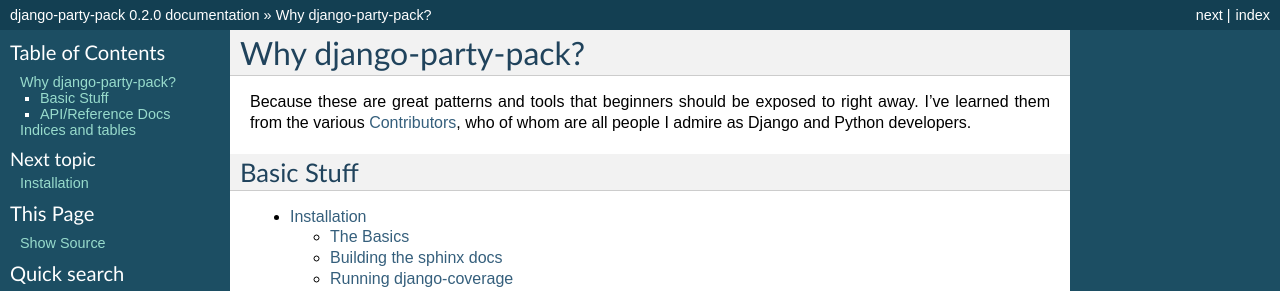
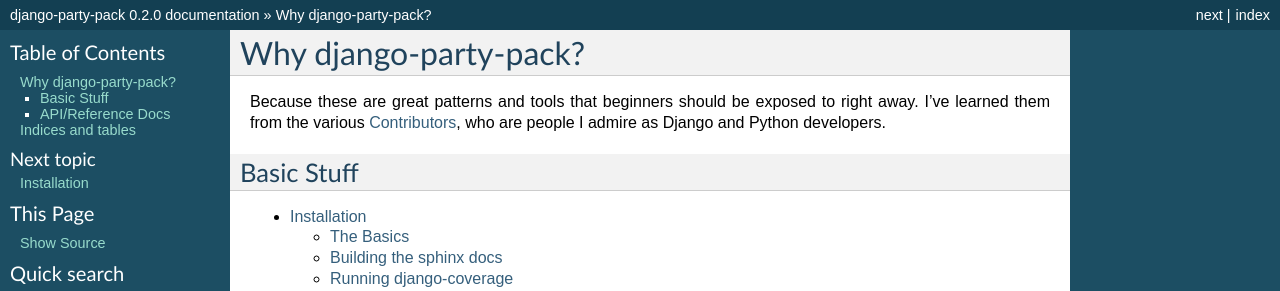
Before and after one commit to pydanny/django-party-pack, a Sphinx documentation site: the page built from docs/index.rst, in a window 1280 px wide. Shown: the top 291 px of the page. Built offline with Sphinx 7.4.7, drawn with Linux system fonts in a browser that asks for light colours.

Commit message:
Grammar fix

```diff
--- a/docs/index.rst
+++ b/docs/index.rst
@@ -6,7 +6,7 @@
 Why django-party-pack?
 =======================
 
-Because these are great patterns and tools that beginners should be exposed to right away. I've learned them from the various :ref:`contributors`, who of whom are all people I admire as Django and Python developers.
+Because these are great patterns and tools that beginners should be exposed to right away. I've learned them from the various :ref:`contributors`, who are people I admire as Django and Python developers.
 
 Basic Stuff
 -----------
```
